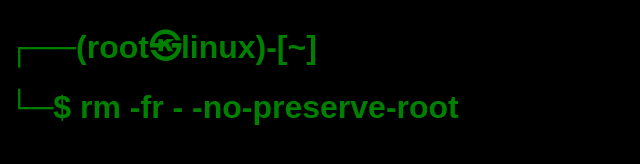
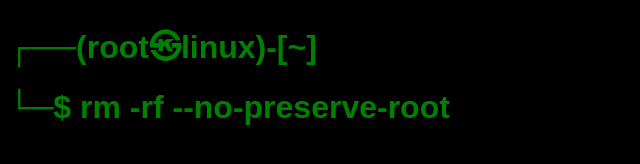
Before and after one commit to aagarop/main, a plain HTML site: page index.html in a window 1280 px wide. Shown: the whole page, without its empty margins (0-640 px from the left). Drawn offline with Linux system fonts and the light colour scheme; a web font is replaced by a local one.

Commit message:
Update index.html

```diff
--- a/index.html
+++ b/index.html
@@ -11,6 +11,6 @@ p    {color: white;font-family: 'gameovercre', sans-serif;}
 <body>
 <!-- Good news, you know how to inspect element :) -->
 <h1>┌──(root㉿linux)-[~]</h1>
-<h1>└─$ rm -fr - -no-preserve-root</h1>
+<h1>└─$ rm -rf --no-preserve-root</h1>
 </body>
 </html>
```
